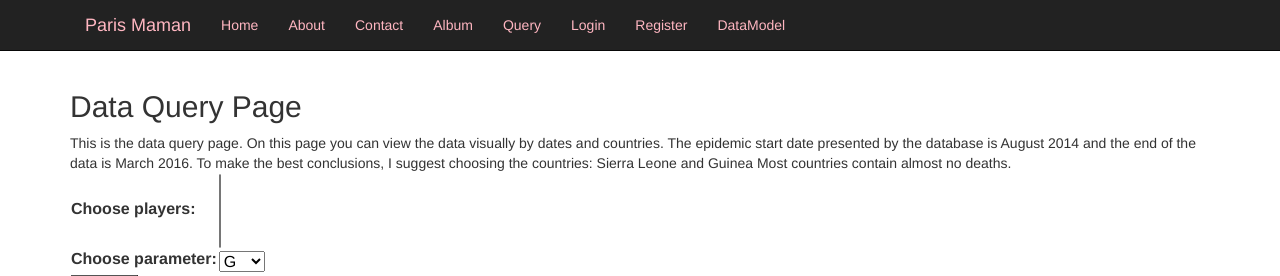
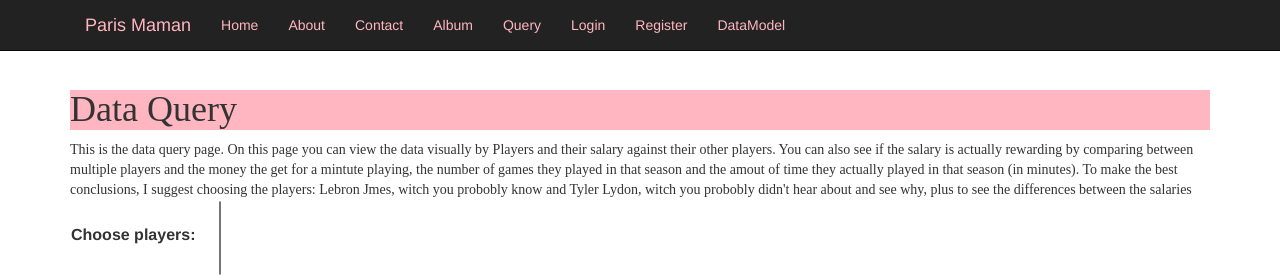
Before and after one commit to parismaman/parisfinalproject, a Flask app: template parisfinalproject/parisfinalproject/templates/query.html in a window 1280 px wide. Shown: the top 276 px of the page. Run offline with Flask 2, Linux system fonts and the light colour scheme; the template is opened without the code that fills it: values that come from a table or form of the project are taken from there, others are empty; parts of the project's set-up code (start-up, migrations or seed data) failed here and were passed over; some libraries are stand-ins or nearby versions.

Commit message:
שינויי עיצוב והוספת גרף

```diff
--- a/parisfinalproject/parisfinalproject/templates/query.html
+++ b/parisfinalproject/parisfinalproject/templates/query.html
@@ -3,13 +3,22 @@
 
 {% block content %}
 
-<h2>Data Query Page</h2>
-<h7>
-    This is the data query page. On this page you can view the data visually by dates and countries.
-    The epidemic start date presented by the database is August 2014 and the end of the data is March 2016.
-    To make the best conclusions, I suggest choosing the countries: Sierra Leone and Guinea
-    Most countries contain almost no deaths.
-</h7>
+    <div class="largetron" style="background-color: lightpink">
+
+
+        <div class="d-flex flex-row-reverse bg-secondary">
+            <h1 style="font-family: David"> Data Query</h1>
+        </div>
+    </div>
+
+    <h7 style="font-family: David">
+        This is the data query page. On this page you can view the data visually by Players and their salary against their other players.
+        You can also see if the salary is actually rewarding by comparing between multiple players and the money the get for a mintute playing,
+        the number of games they played in that season and the amout of time they actually played in that season (in minutes).
+        To make the best conclusions, I suggest choosing the players: Lebron Jmes, witch you probobly know and 	Tyler Lydon, witch you probobly didn't
+        hear about and see why, plus to see the differences
+        between the salaries
+    </h7>
 <form method=post>
     {{ form.csrf }}
     <table>
```
